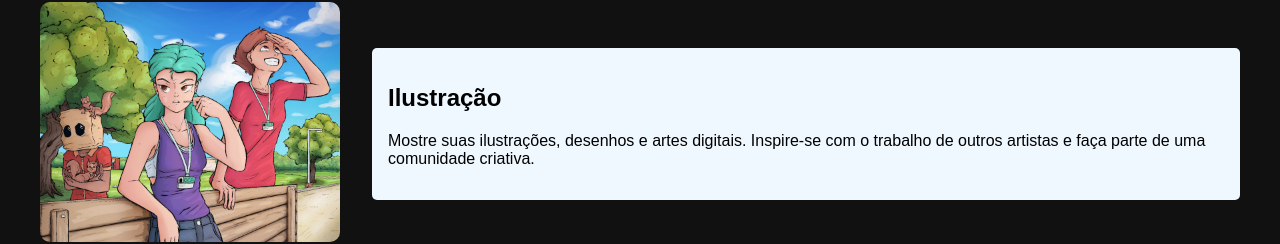
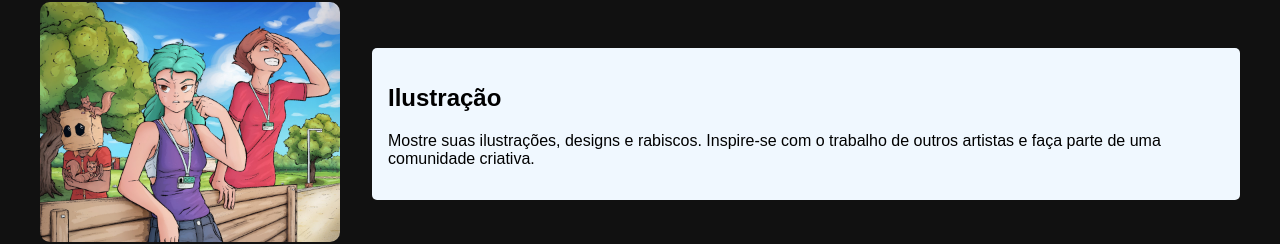
Before and after one commit to 2005-Erick/ArtFlow-Seu-Repositorio-Artistico, a plain HTML site: page index.html in a window 1280 px wide. Shown: the part 1630-1874 px from the top of the page. Drawn offline with nearby package versions, Linux system fonts and the light colour scheme.

Commit message:
ArtFlow Update

```diff
--- a/index.html
+++ b/index.html
@@ -66,7 +66,7 @@
             </div>
             <div class="box-text">
               <h2>Ilustração</h2>
-              <p>Mostre suas ilustrações, desenhos e artes digitais. Inspire-se com o trabalho de outros artistas e faça parte de uma comunidade criativa.</p>
+              <p>Mostre suas ilustrações, designs e rabiscos. Inspire-se com o trabalho de outros artistas e faça parte de uma comunidade criativa.</p>
             </div>
         </section>
 
```
